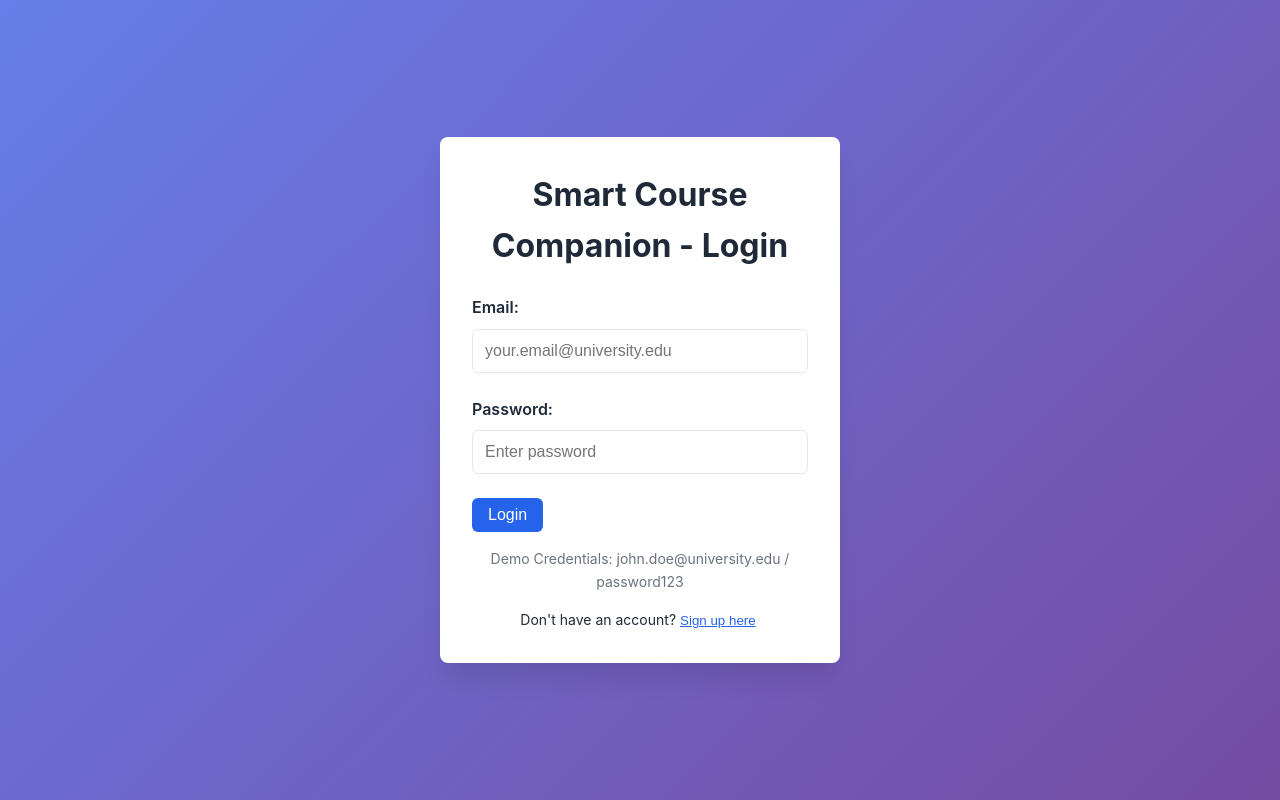
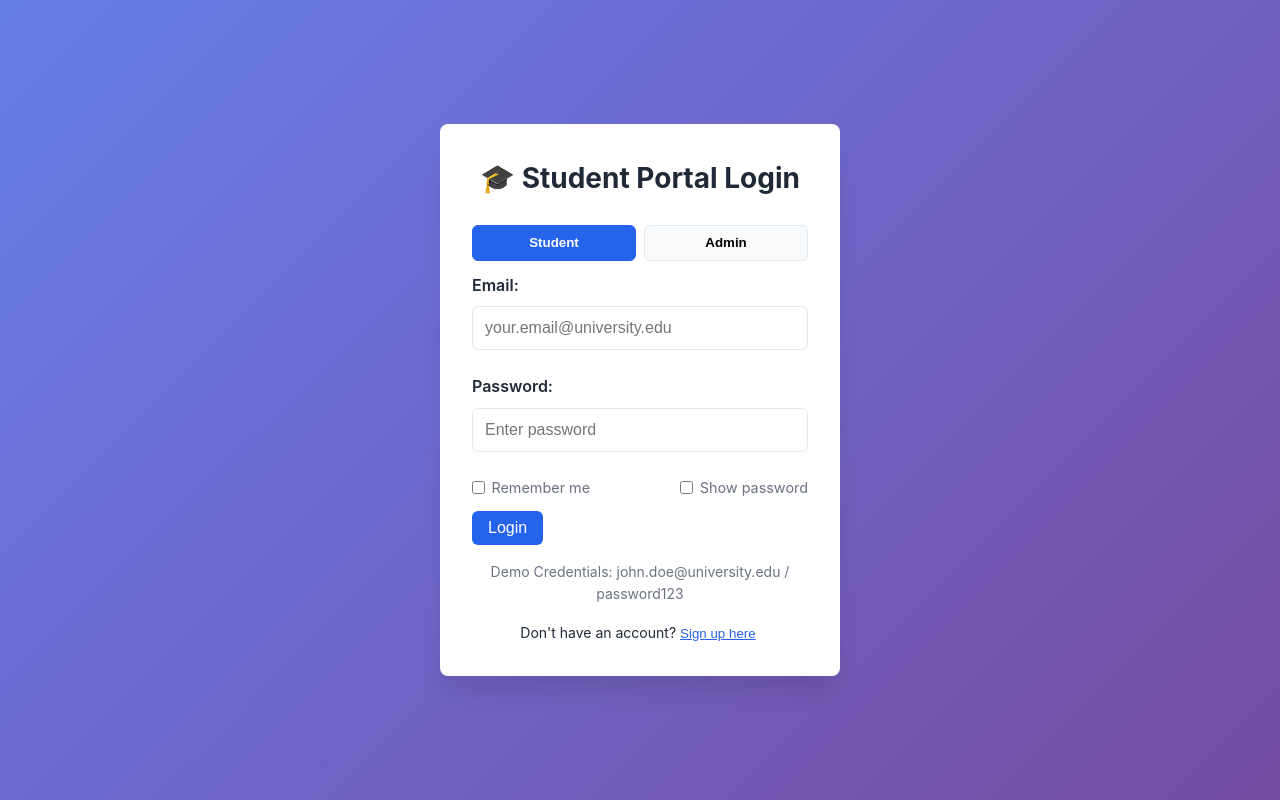
Before and after one commit to dev160105/Comp-287-Smart-course-companion, a React (Vite) app in the folder client/: page / in a window 1280 px wide. Built offline with nearby package versions, Linux system fonts and the light colour scheme.

Commit message:
D1: improved login UI and styling(buttons & checkbox & error message)

```diff
--- a/client/src/components/Auth/Login.jsx
+++ b/client/src/components/Auth/Login.jsx
@@ -1,25 +1,81 @@
 // src/components/Auth/Login.jsx
-import { useState } from 'react';
+import { useState, useEffect } from 'react';
 import { mockLogin } from '../../utils/auth';
+
+const REMEMBER_EMAIL_KEY = 'scc_remember_email';
+const SAVED_EMAIL_KEY = 'scc_saved_email';
 
 export default function Login({ onLoginSuccess }) {
   const [email, setEmail] = useState('');
   const [password, setPassword] = useState('');
   const [error, setError] = useState('');
 
+  const [rememberMe, setRememberMe] = useState(false);
+  const [showPassword, setShowPassword] = useState(false);
+  const [role, setRole] = useState('student');
+
+  useEffect(() => {
+    const remember = localStorage.getItem(REMEMBER_EMAIL_KEY) === 'true';
+    const savedEmail = localStorage.getItem(SAVED_EMAIL_KEY) || '';
+    if(remember && savedEmail) {
+      setRememberMe(true);
+      setEmail(savedEmail);
+    }
+  }, []);
+
   const handleSubmit = (e) => {
     e.preventDefault();
+
+    setError('');
+
+    if (!email.trim()) {
+      setError('Please enter your email.');
+      return;
+    }
+    if(!password) {
+      setError('Please enter your password.');
+      return;
+    }
+
     const user = mockLogin(email, password);
     if (user) {
-      onLoginSuccess(user);
+      localStorage.setItem(REMEMBER_EMAIL_KEY, rememberMe ? 'true' : 'false');
+      if(rememberMe) {
+        localStorage.setItem(SAVED_EMAIL_KEY, email.trim());
+      } else {
+        localStorage.removeItem(SAVED_EMAIL_KEY);
+      }
+
+      onLoginSuccess({ ...user, role });
     } else {
       setError('Invalid email or password');
     }
   };
 
   return (
-    <div className="login-container">
-      <h1>Smart Course Companion - Login</h1>
+   <div className={`login-container ${role === 'admin' ? 'admin-mode' : ''}`}>
+  <h1 className="login-title">
+    {role === 'student' ? '🎓 Student Portal Login' : '🛠 Admin Portal Login'}
+  </h1>
+
+  <div className="role-toggle">
+    <button
+      type="button"
+      className={role === 'student' ? 'role-btn active' : 'role-btn'}
+      onClick={() => setRole('student')}
+    >
+      Student
+    </button>
+
+    <button
+      type="button"
+      className={role === 'admin' ? 'role-btn active' : 'role-btn'}
+      onClick={() => setRole('admin')}
+    >
+      Admin
+    </button>
+  </div>
+
       <form onSubmit={handleSubmit}>
         <div className="form-group">
           <label htmlFor="email">Email:</label>
@@ -27,7 +83,10 @@ export default function Login({ onLoginSuccess }) {
             type="email"
             id="email"
             value={email}
-            onChange={(e) => setEmail(e.target.value)}
+            onChange={(e) => {
+            setEmail(e.target.value);
+            if (error) setError('');
+            }}
             placeholder="your.email@university.edu"
             required
           />
@@ -35,14 +94,38 @@ export default function Login({ onLoginSuccess }) {
         <div className="form-group">
           <label htmlFor="password">Password:</label>
           <input
-            type="password"
+            type={showPassword ? 'text' : 'password'}
             id="password"
             value={password}
-            onChange={(e) => setPassword(e.target.value)}
+            onChange={(e) => {
+            setPassword(e.target.value);
+            if (error) setError('');
+          }}
             placeholder="Enter password"
             required
           />
         </div>
+
+          <div className="login-options">
+            <label>
+              <input
+                type="checkbox"
+                checked={rememberMe}
+                onChange={(e) => setRememberMe(e.target.checked)}
+                />
+                Remember me
+            </label>
+
+            <label>
+              <input
+                type="checkbox"
+                checked={showPassword}
+                onChange={(e) => setShowPassword(e.target.checked)}
+                />
+                Show password
+            </label>
+          </div>
+
         {error && <p className="error-message">{error}</p>}
         <button type="submit" className="btn-primary">Login</button>
       </form>
--- a/client/src/index.css
+++ b/client/src/index.css
@@ -503,3 +503,66 @@ tr:hover {
     padding: 0.75rem;
   }
 }
+
+/* === Login (Role Toggle + Options) === */
+
+.login-title {
+  font-size: 1.75rem;
+  margin-bottom: 1rem;
+}
+
+/* Student/Admin toggle */
+.role-toggle {
+  display: flex;
+  gap: 0.5rem;
+  margin-bottom: 0.75rem;
+}
+
+.role-btn {
+  flex: 1;
+  padding: 0.6rem 0.75rem;
+  border: 1px solid var(--border);
+  background: #f8fafc;
+  border-radius: 0.375rem;
+  cursor: pointer;
+  transition: all 0.2s ease;
+  font-weight: 600;
+}
+
+.role-btn:hover {
+  box-shadow: var(--shadow-sm);
+  transform: translateY(-1px);
+}
+
+.role-btn.active {
+  background: var(--primary-color);
+  color: #fff;
+  border-color: var(--primary-color);
+}
+
+/* Admin mode accent (container) */
+.admin-mode {
+  border-top: 4px solid var(--danger-color);
+}
+
+/* Admin active button becomes red instead of blue */
+.admin-mode .role-btn.active {
+  background: var(--danger-color);
+  border-color: var(--danger-color);
+}
+
+/* Remember / Show password row */
+.login-options {
+  display: flex;
+  justify-content: space-between;
+  margin-bottom: 0.75rem;
+  gap: 0.75rem;
+}
+
+.login-options label {
+  display: flex;
+  align-items: center;
+  gap: 0.4rem;
+  color: var(--text-secondary);
+  font-size: 0.9rem;
+}
```
